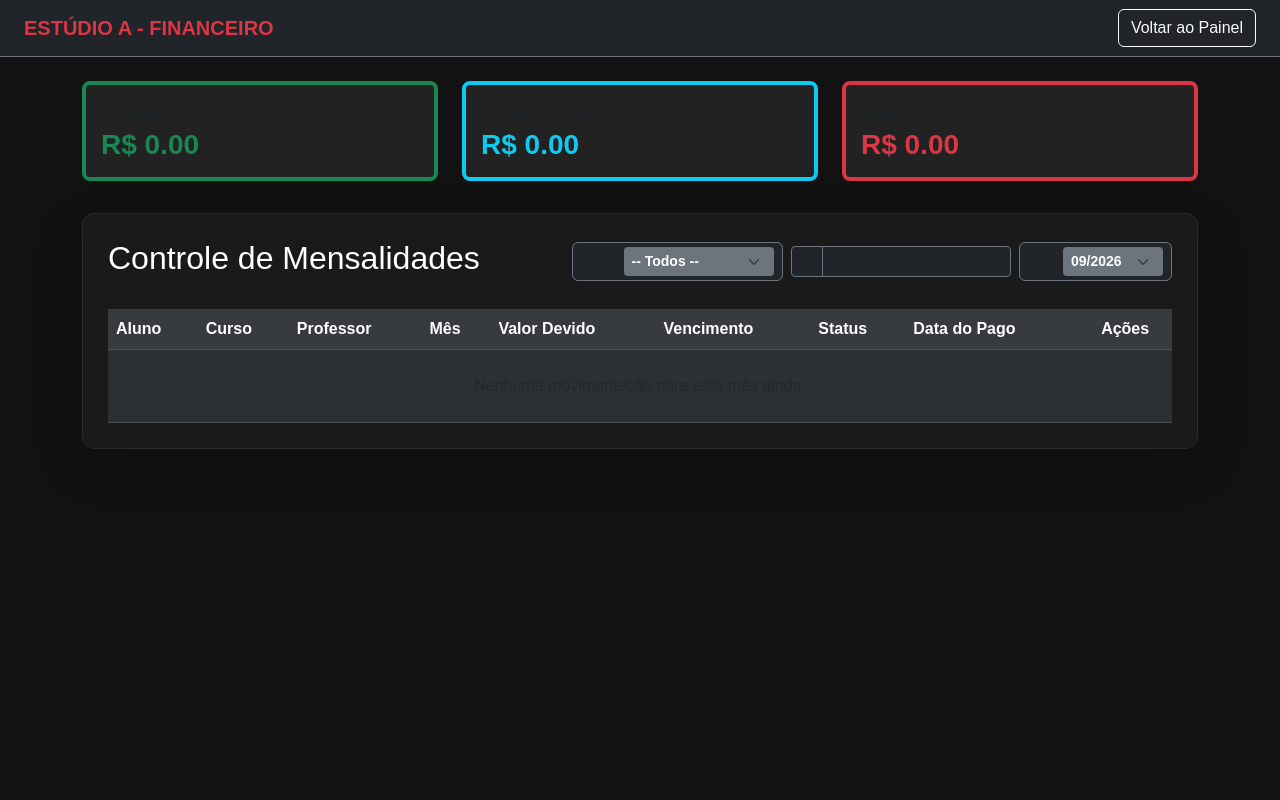
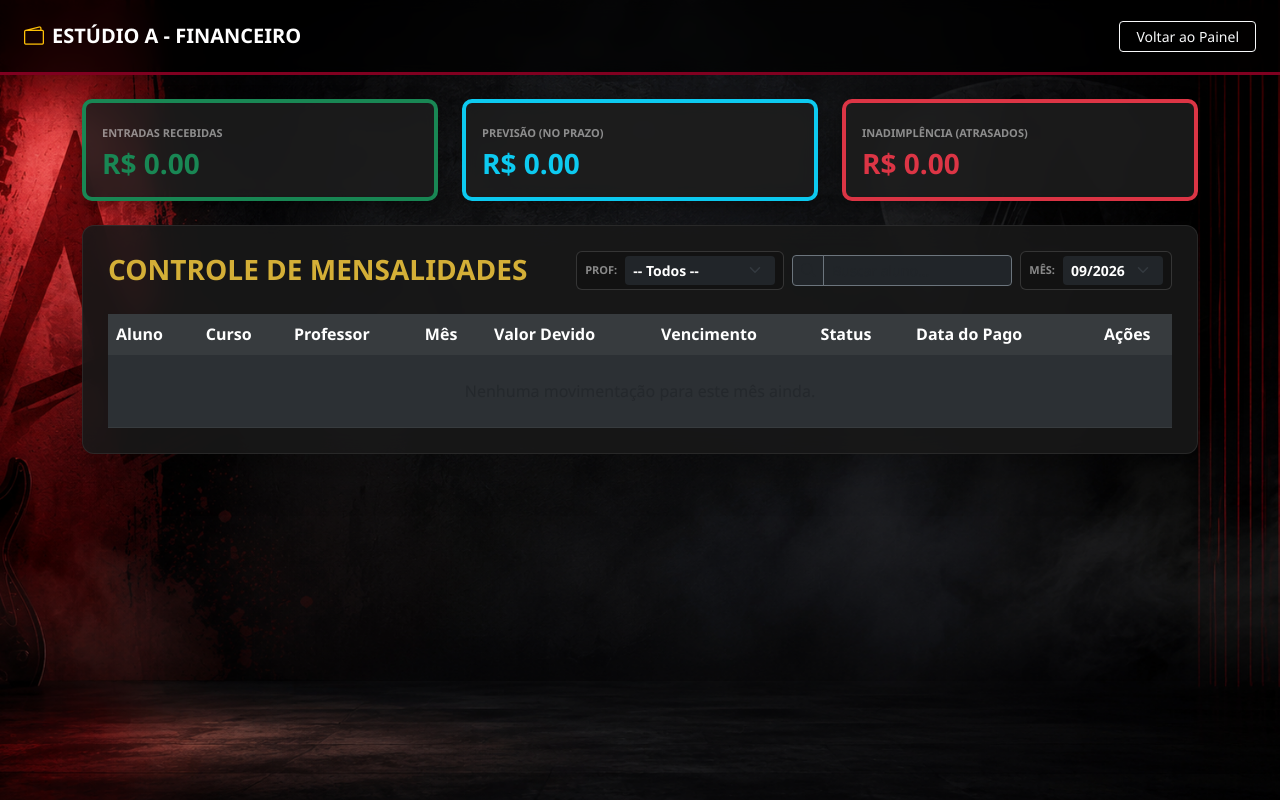
Before and after one commit to brunomoura88/music-school-manager, a Flask app: page /financeiro in a window 1280 px wide. Run offline with Flask 3, Linux system fonts and the light colour scheme; the visitor is signed in with stand-in values (Sample User, id 1); data that the repository does not hold is empty; some libraries are stand-ins or nearby versions.

Commit message:
Refactor financeiro.html for improved styling and structure

```diff
--- a/templates/financeiro.html
+++ b/templates/financeiro.html
@@ -1,77 +1,87 @@
-<!doctype html>
+<!DOCTYPE html>
 <html lang="pt-br">
 <head>
-    <link
-      rel="icon"
-      type="image/png"
-      href="{{ url_for('static', filename='img/favicon.png') }}"
-    />
+    <link rel="icon" type="image/png" href="{{ url_for('static', filename='img/favicon.png') }}" />
     <meta charset="UTF-8" />
+    <meta name="viewport" content="width=device-width, initial-scale=1.0" />
     <title>Estúdio A - Financeiro</title>
-    <link
-      href="https://cdn.jsdelivr.net/npm/bootstrap@v5.3.0/dist/css/bootstrap.min.css"
-      rel="stylesheet"
-    />
-    <link
-      rel="stylesheet"
-      href="https://cdn.jsdelivr.net/npm/bootstrap-icons@1.11.1/font/bootstrap-icons.css"
-    />
+    <link href="https://cdn.jsdelivr.net/npm/bootstrap@5.3.0/dist/css/bootstrap.min.css" rel="stylesheet" />
+    <link rel="stylesheet" href="https://cdn.jsdelivr.net/npm/bootstrap-icons@1.11.1/font/bootstrap-icons.css" />
     <style>
         body {
-        background-color: #121212;
-        color: white;
-        font-family: sans-serif;
+            background-color: #0b0b0b;
+            background-image: url("{{ url_for('static', filename='img/fundosistema.png') }}");
+            background-size: cover;
+            background-position: center;
+            background-repeat: no-repeat;
+            background-attachment: fixed;
+            color: #ffffff;
+            font-family: 'Segoe UI', Tahoma, Geneva, Verdana, sans-serif;
+            min-height: 100vh;
+        }
+        .navbar-estudio {
+            background-color: rgba(0, 0, 0, 0.7);
+            backdrop-filter: blur(8px);
+            -webkit-backdrop-filter: blur(8px);
+            border-bottom: 3px solid #800020;
         }
         .painel-financeiro {
-        background-color: #1a1a1a;
-        border: 1px solid #2a2a2a;
+            background-color: rgba(24, 24, 24, 0.88);
+            backdrop-filter: blur(12px);
+            -webkit-backdrop-filter: blur(12px);
+            border: 1px solid rgba(255, 255, 255, 0.08);
             border-radius: 12px;
             padding: 25px;
+            box-shadow: 0 8px 32px rgba(0, 0, 0, 0.6);
         }
-      /* --- ESTILIZAÇÃO DO FINANCEIRO PREMIUM --- */
+        .card-faturamento {
+            background-color: rgba(30, 30, 30, 0.85);
+            backdrop-filter: blur(8px);
+            -webkit-backdrop-filter: blur(8px);
+            border: 1px solid rgba(255, 255, 255, 0.08);
+            border-radius: 10px;
+            padding: 16px;
+            box-shadow: 0 4px 16px rgba(0, 0, 0, 0.4);
+        }
         .table {
-    color: white; /* Garante que o texto base da tabela seja branco */
+            color: white;
         }
-
-/* Clareia a coluna do professor (onde tem o bonequinho) */
         .table td span.text-muted.small {
-    color: rgba(255, 255, 255, 0.7) !important; /* Um branco 70% opaco para dar leitura perfeita */
-    font-weight: 500; /* Dá um leve peso na fonte pra ajudar */
+            color: rgba(255, 255, 255, 0.75) !important;
+            font-weight: 500;
         }
-
-      .card-faturamento {
-        background-color: #222222;
-        border: 1px solid #333333;
-        border-radius: 8px;
-        padding: 15px;
+        .filtro-pill {
+            background-color: rgba(18, 18, 18, 0.85);
+            border: 1px solid rgba(255, 255, 255, 0.15);
         }
     </style>
 </head>
 <body>
-    <nav class="navbar navbar-dark bg-dark border-bottom border-secondary px-4 py-2">
-      <span class="navbar-brand fw-bold text-danger">ESTÚDIO A - FINANCEIRO</span>
-      <a href="/dashboard" class="btn btn-outline-light">Voltar ao Painel</a>
+    <nav class="navbar navbar-dark navbar-estudio px-4 py-3">
+        <span class="navbar-brand fw-bold text-uppercase fs-5">
+            <i class="bi bi-wallet2 text-warning me-2"></i>ESTÚDIO A - FINANCEIRO
+        </span>
+        <a href="/dashboard" class="btn btn-outline-light btn-sm px-3">Voltar ao Painel</a>
     </nav>
 
-    <div class="container mt-4">
-
+    <div class="container my-4 pb-5">
         {% if pode_ver_relatorio %}
         <div class="row mb-4">
-        <div class="col-12 col-md-4 mb-2">
+            <div class="col-12 col-md-4 mb-3 mb-md-0">
                 <div class="card-faturamento border-start border-success border-4">
-            <small class="text-muted text-uppercase fw-bold" style="font-size: 11px;">Entradas Recebidas</small>
+                    <small class="text-white-50 text-uppercase fw-bold" style="font-size: 11px;">Entradas Recebidas</small>
                     <h3 class="text-success fw-bold m-0 mt-1">R$ {{ "%.2f"|format(total_recebido) }}</h3>
                 </div>
             </div>
-        <div class="col-12 col-md-4 mb-2">
+            <div class="col-12 col-md-4 mb-3 mb-md-0">
                 <div class="card-faturamento border-start border-info border-4">
-            <small class="text-muted text-uppercase fw-bold" style="font-size: 11px;">Previsão (No Prazo)</small>
+                    <small class="text-white-50 text-uppercase fw-bold" style="font-size: 11px;">Previsão (No Prazo)</small>
                     <h3 class="text-info fw-bold m-0 mt-1">R$ {{ "%.2f"|format(total_no_prazo) }}</h3>
                 </div>
             </div>
-        <div class="col-12 col-md-4 mb-2">
+            <div class="col-12 col-md-4">
                 <div class="card-faturamento border-start border-danger border-4">
-            <small class="text-muted text-uppercase fw-bold" style="font-size: 11px;">Inadimplência (Atrasados)</small>
+                    <small class="text-white-50 text-uppercase fw-bold" style="font-size: 11px;">Inadimplência (Atrasados)</small>
                     <h3 class="text-danger fw-bold m-0 mt-1">R$ {{ "%.2f"|format(total_atrasado) }}</h3>
                 </div>
             </div>
@@ -80,14 +90,13 @@
 
         <div class="painel-financeiro shadow-lg">
             <div class="d-flex justify-content-between align-items-center mb-4 flex-wrap gap-3">
-          <h2>Controle de Mensalidades</h2>
+                <h3 class="fw-bold m-0 text-uppercase" style="color: #d4af37;">Controle de Mensalidades</h3>
 
                 <div class="d-flex align-items-center gap-2 flex-wrap">
-
                     {% if pode_ver_relatorio %}
-            <div class="d-flex align-items-center bg-dark p-1 px-2 rounded border border-secondary">
-              <label class="me-2 text-muted fw-bold text-uppercase small m-0" style="font-size: 11px;">Prof:</label>
-              <select id="filtroProfessor" class="form-select form-select-sm bg-secondary text-white border-0 fw-bold" onchange="filtrarTabela()" style="width: 150px; cursor: pointer">
+                    <div class="d-flex align-items-center filtro-pill p-1 px-2 rounded">
+                        <label class="me-2 text-white-50 fw-bold text-uppercase small m-0" style="font-size: 11px;">Prof:</label>
+                        <select id="filtroProfessor" class="form-select form-select-sm bg-dark text-white border-0 fw-bold" onchange="filtrarTabela()" style="width: 150px; cursor: pointer">
                             <option value="TODOS">-- Todos --</option>
                             {% for prof in professores_lista %}
                             <option value="{{ prof }}">{{ prof }}</option>
@@ -101,9 +110,9 @@
                         <input type="text" id="campoPesquisa" class="form-control bg-dark text-white border-secondary" placeholder="Buscar aluno..." onkeyup="filtrarTabela()">
                     </div>
 
-            <form action="/financeiro" method="POST" class="d-flex align-items-center bg-dark p-1 px-2 rounded border border-secondary">
-              <label class="me-2 text-muted fw-bold text-uppercase small m-0" style="font-size: 11px;">Mês:</label>
-              <select name="competencia_filtro" class="form-select form-select-sm bg-secondary text-white border-0 fw-bold" onchange="this.form.submit()" style="width: 100px; cursor: pointer">
+                    <form action="/financeiro" method="POST" class="d-flex align-items-center filtro-pill p-1 px-2 rounded">
+                        <label class="me-2 text-white-50 fw-bold text-uppercase small m-0" style="font-size: 11px;">Mês:</label>
+                        <select name="competencia_filtro" class="form-select form-select-sm bg-dark text-white border-0 fw-bold" onchange="this.form.submit()" style="width: 100px; cursor: pointer">
                             {% for mes in meses_opcoes %}
                             <option value="{{ mes }}" {% if mes == competencia %} selected {% endif %}>{{ mes }}</option>
                             {% endfor %}
@@ -135,14 +144,12 @@
                         {% endif %}
                         {% for m in mensalidades %}
                         <tr data-professor="{{ m.professor_nome }}">
-                <td class="fw-bold nome-aluno-col">{{ m.aluno_nome }}</td>
+                            <td class="fw-bold nome-aluno-col text-white">{{ m.aluno_nome }}</td>
                             <td><span class="badge bg-secondary">{{ m.disciplina_nome if m.disciplina_nome else 'Geral' }}</span></td>
-
                             <td><span class="text-muted small">👨‍🏫 {{ m.professor_nome }}</span></td>
-
                             <td>{{ m.mes_competencia }}</td>
                             <td class="text-success fw-bold">R$ {{ "%.2f"|format(m.valor|float) }}</td>
-                <td class="fw-bold text-light-50">Dia {{ m.vencimento }}</td>
+                            <td class="fw-bold text-white-50">Dia {{ m.vencimento }}</td>
                             <td>
                                 {% if m.status_visual == 'Pago' %}
                                     <span class="badge bg-success">✅ Pago</span>
@@ -157,7 +164,7 @@
                             <td>{{ m.data_pagamento if m.data_pagamento else '-' }}</td>
                             <td class="text-center">
                                 {% if m.status_visual != 'Pago' %}
-                  <a href="/financeiro/pagar/{{ m.id }}" class="btn btn-sm btn-success fw-bold"><i class="bi bi-cash me-1"></i> Receber</a>
+                                <a href="/financeiro/pagar/{{ m.id }}" class="btn btn-sm btn-success fw-bold px-3"><i class="bi bi-cash me-1"></i> Receber</a>
                                 {% else %}
                                 <button class="btn btn-sm btn-outline-secondary" disabled>✔ Concluído</button>
                                 {% endif %}
@@ -176,7 +183,6 @@
             var filtroNome = inputNome.value.toUpperCase();
 
             var seletorProf = document.getElementById("filtroProfessor");
-        // Se o elemento não existir (para profs normais), o padrão é buscar 'TODOS'
             var filtroProf = seletorProf ? seletorProf.value : "TODOS";
 
             var tabela = document.getElementById("tabelaFinanceiro");
@@ -185,18 +191,14 @@
             for (var i = 0; i < linhas.length; i++) {
                 if (linhas[i].id === "linhaVazia") continue;
 
-          // Pega o nome do professor guardado na tag da linha
                 var profDaLinha = linhas[i].getAttribute("data-professor");
                 var colunaNome = linhas[i].getElementsByClassName("nome-aluno-col")[0];
 
                 if (colunaNome) {
                     var textoNome = colunaNome.textContent || colunaNome.innerText;
-
-            // Valida as duas condições matemáticas simultaneamente
                     var bateuNome = textoNome.toUpperCase().indexOf(filtroNome) > -1;
                     var bateuProfessor = (filtroProf === "TODOS" || profDaLinha === filtroProf);
 
-            // Exibe a linha apenas se passar em ambos os filtros ao mesmo tempo
                     if (bateuNome && bateuProfessor) {
                         linhas[i].style.display = "";
                     } else {
```
Lines whose indentation alone changed are shown as unchanged.
